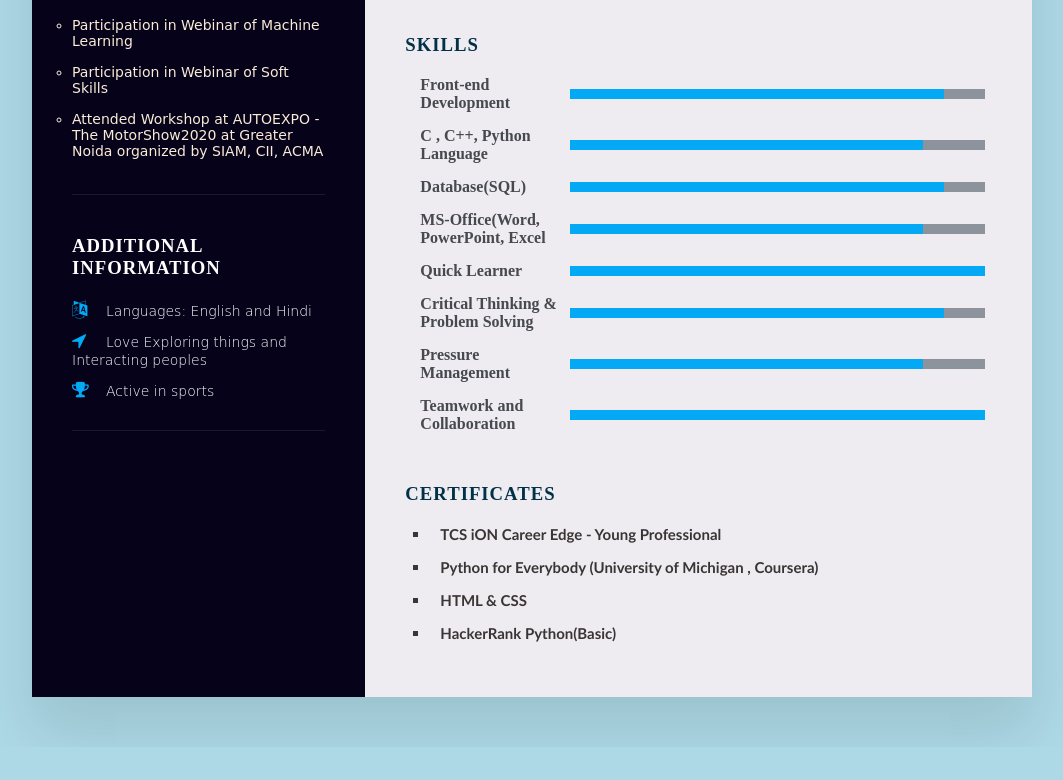
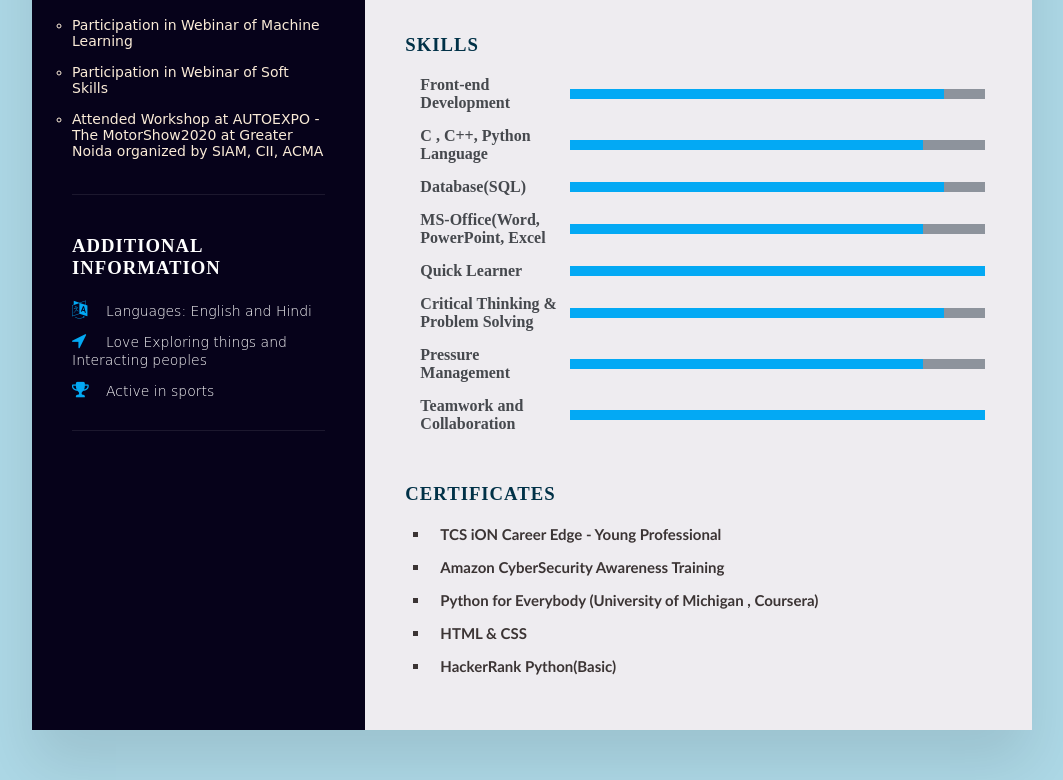
Before and after one commit to yogesh2301/Resume, a plain HTML site: page index.html in a window 1280 px wide. Shown: the part 683-1463 px from the top of the page, without its empty margins (108-1171 px from the left). Before the commit the page ends 1430 px from the top, so only its background shows below. Drawn offline with Linux system fonts and the light colour scheme; a web font is replaced by a local one.

Commit message:
Update index.html

```diff
--- a/index.html
+++ b/index.html
@@ -164,6 +164,7 @@
                 <h3 class="title2">Certificates</h3>
                 <ul>
                     <li>TCS iON Career Edge - Young Professional</li>
+                    <li>Amazon CyberSecurity Awareness Training </li>
                     <li>Python for Everybody (University of Michigan , Coursera)</li>
                     <li>HTML & CSS</li>
                     <li>HackerRank Python(Basic)  </li>
```
